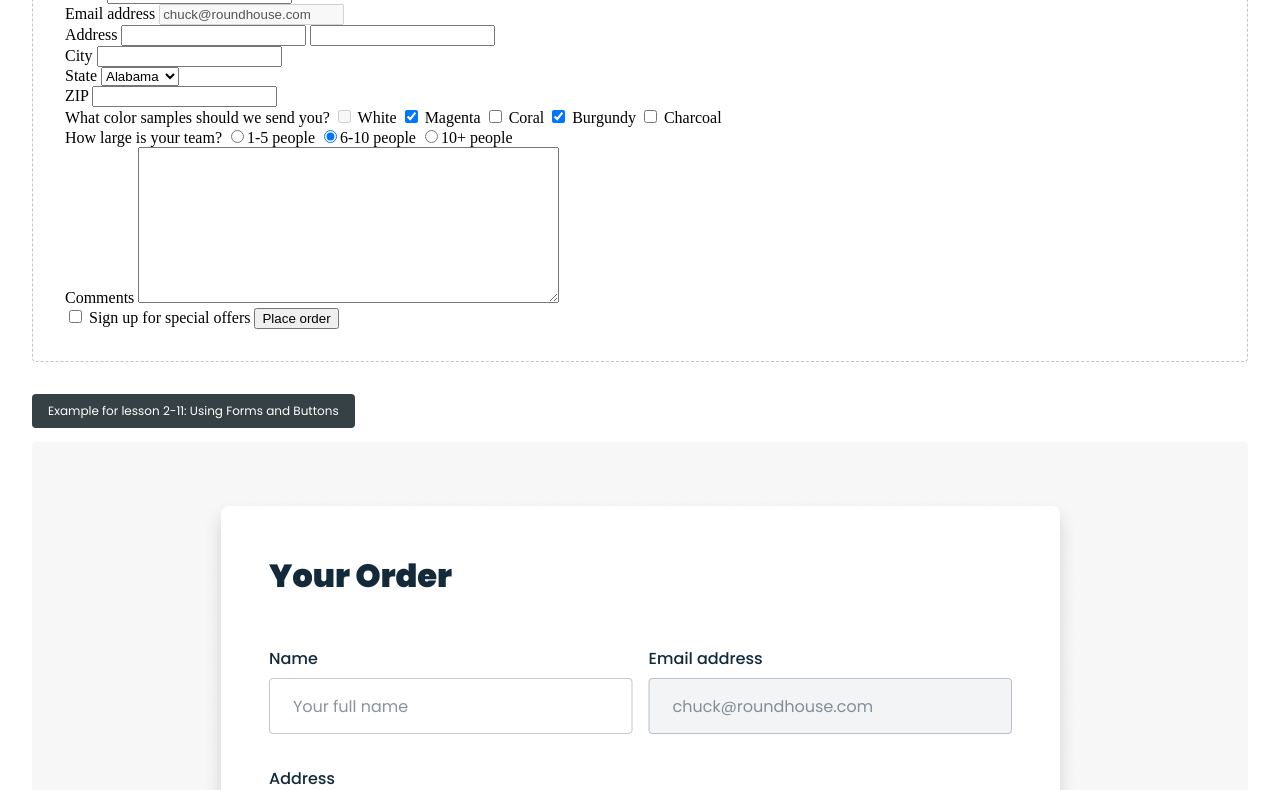
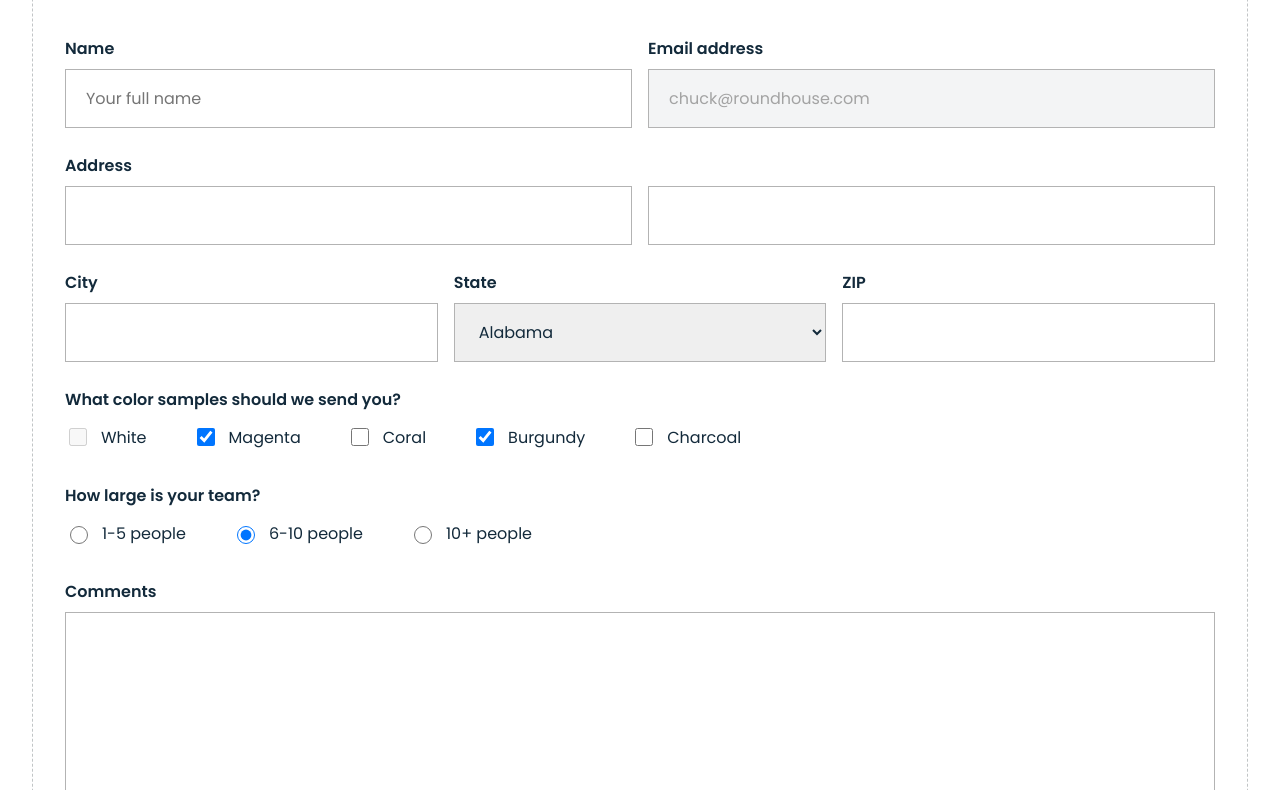
Before and after one commit to xMelaa/Frontend-learning-v3, a plain HTML site: page 2-11-2.html in a window 1280 px wide. Shown: the part 197-987 px from the top of the page. Drawn offline with Linux system fonts and the light colour scheme.

Commit message:
ending excercises by myself part2

```diff
--- a/2-11-2.html
+++ b/2-11-2.html
@@ -14,6 +14,96 @@
       href="https://fonts.googleapis.com/css2?family=Poppins:wght@400;600;700;900&display=swap"
       rel="stylesheet"
     />
+    <style>
+      * {
+        box-sizing: border-box;
+        font-family: "Poppins", sans-serif;
+      }
+
+      h1 {
+        font-weight: 900;
+        font-size: 30px;
+        color: #132a3b;
+      }
+
+      div {
+        display: flex;
+        width: 100%;
+        column-gap: 16px;
+      }
+
+      textarea,
+      select,
+      input[type="text"],
+      input[type="number"] {
+        width: 100%;
+        padding: 16px 20px;
+        font-size: 16px;
+        border: solid 1px rgb(179, 179, 179);
+        color: #132a3b;
+        cursor: pointer;
+      }
+
+      textarea:disabled,
+      select:disabled,
+      input[type="text"]:disabled,
+      input[type="number"]:disabled {
+        color: rgb(163, 163, 163);
+        background-color: rgb(243, 244, 245);
+      }
+
+      label {
+        margin-bottom: 8px;
+        color: #132a3b;
+      }
+
+      .title {
+        font-weight: 600;
+      }
+
+      .option {
+        padding-right: 30px;
+        display: inline-flex;
+        align-items: center;
+      }
+
+      .samples,
+      .sizes {
+        margin-top: 5px;
+      }
+
+      input[type="checkbox"],
+      input[type="radio"] {
+        margin-right: 14px;
+        width: 18px;
+        height: 18px;
+      }
+
+      /*input[type="checkbox"]:checked, input[type="radio"]:checked{
+        accent-color: white;
+
+      }*/
+
+      .data {
+        flex-direction: column;
+        margin-top: 25px;
+      }
+
+      .footer {
+        justify-content: space-between;
+        align-items: center;
+        margin-top: 40px;
+      }
+
+      .btn {
+        background-color: #475ac0;
+        color: white;
+        border-radius: 5px;
+        border: none;
+        padding: 14px 26px;
+        cursor: pointer;
+      }
+    </style>
   </head>
 
   <body class="flip">
@@ -23,8 +113,8 @@
       <h1>Your Order</h1>
       <form action="" method="get">
         <div>
-          <div>
-            <label for="name-order">Name</label>
+          <div class="data">
+            <label class="title" for="name-order">Name</label>
             <input
               type="text"
               name="name-order"
@@ -32,8 +122,8 @@
               placeholder="Your full name"
             />
           </div>
-          <div>
-            <label for="email-order">Email address</label>
+          <div class="data">
+            <label class="title" for="email-order">Email address</label>
             <input
               type="text"
               name="email-order"
@@ -44,19 +134,21 @@
           </div>
         </div>
 
-        <div>
-          <label for="address-order-1">Address</label>
+        <div class="data">
+          <label class="title" for="address-order-1">Address</label>
+          <div class="address">
             <input type="text" name="address-order-1" id="address-order-1" />
             <input type="text" name="address-order-2" id="address-order-2" />
           </div>
+        </div>
 
         <div>
-          <div>
-            <label for="city-order">City</label>
+          <div class="data">
+            <label class="title" for="city-order">City</label>
             <input type="text" name="city-order" id="city-order" />
           </div>
-          <div>
-            <label for="state-order">State</label>
+          <div class="data">
+            <label class="title" for="state-order">State</label>
             <select type="" name="state-order" id="state-order">
               <option value="Alabama">Alabama</option>
               <option value="Alaska">Alaska</option>
@@ -64,15 +156,16 @@
               <option value="Arkansas">Arkansas</option>
             </select>
           </div>
-          <div>
-            <label for="zip-order">ZIP</label>
+          <div class="data">
+            <label class="title" for="zip-order">ZIP</label>
             <input type="number" name="zip-order" id="zip-order" />
           </div>
         </div>
 
-        <div>
-          <label> What color samples should we send you?</label>
-          <label for="sample-white">
+        <div class="data">
+          <label class="title"> What color samples should we send you?</label>
+          <div class="samples">
+            <label class="option" for="sample-white">
               <input
                 type="checkbox"
                 name="sample-color"
@@ -82,7 +175,7 @@
               />
               White
             </label>
-          <label for="sample-magenta"
+            <label class="option" for="sample-magenta"
               ><input
                 type="checkbox"
                 name="sample-color"
@@ -93,7 +186,7 @@
               Magenta</label
             >
 
-          <label for="sample-coral"
+            <label class="option" for="sample-coral"
               ><input
                 type="checkbox"
                 name="color-coral"
@@ -102,7 +195,7 @@
               />
               Coral</label
             >
-          <label for="sample-burgundy">
+            <label class="option" for="sample-burgundy">
               <input
                 type="checkbox"
                 name="sample-color"
@@ -112,7 +205,7 @@
               />
               Burgundy</label
             >
-          <label for="sample-charcoal"
+            <label class="option" for="sample-charcoal"
               ><input
                 type="checkbox"
                 name="sample-color"
@@ -122,15 +215,17 @@
               Charcoal</label
             >
           </div>
+        </div>
 
-        <div>
-          <label> How large is your team? </label>
-          <label for="size-1">
+        <div class="data">
+          <label class="title"> How large is your team? </label>
+          <div class="sizes">
+            <label class="option" for="size-1">
               <input type="radio" name="team-size" id="size-1" value="1-5" />1-5
               people
             </label>
 
-          <label for="size-2"
+            <label class="option" for="size-2"
               ><input
                 type="radio"
                 name="team-size"
@@ -139,13 +234,18 @@
                 checked
               />6-10 people</label
             >
-          <label for="size-3"
-            ><input type="radio" name="team-size" id="size-3" value="10+" />10+
-            people</label
+            <label class="option" for="size-3"
+              ><input
+                type="radio"
+                name="team-size"
+                id="size-3"
+                value="10+"
+              />10+ people</label
             >
           </div>
-        <div>
-          <label for="comments-order">Comments</label>
+        </div>
+        <div class="data">
+          <label class="title" for="comments-order">Comments</label>
           <textarea
             type="text"
             name="comments-order"
@@ -155,14 +255,13 @@
           ></textarea>
         </div>
 
-        <div>
+        <div class="footer">
           <label for="offers">
             <input type="checkbox" name="offers" id="offers" /> Sign up for
             special offers
           </label>
-		  <input type="submit" value="Place order">
+          <input class="btn" type="submit" value="Place order" />
         </div>
-
       </form>
 
       <!-- Practice area end -->
```
Also changed, not shown: 2-11-1.html (+44 -13 lines), 2-12.html (+33 -0 lines), 3-3-2.html (+60 -15 lines). Lines whose indentation alone changed are shown as unchanged.
